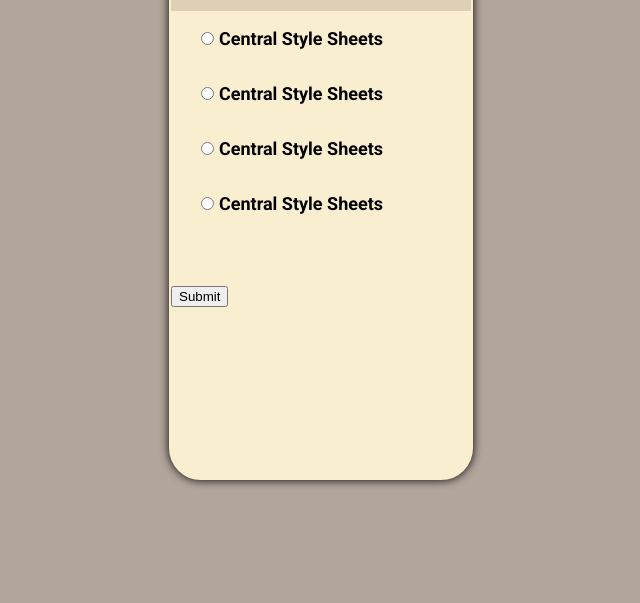
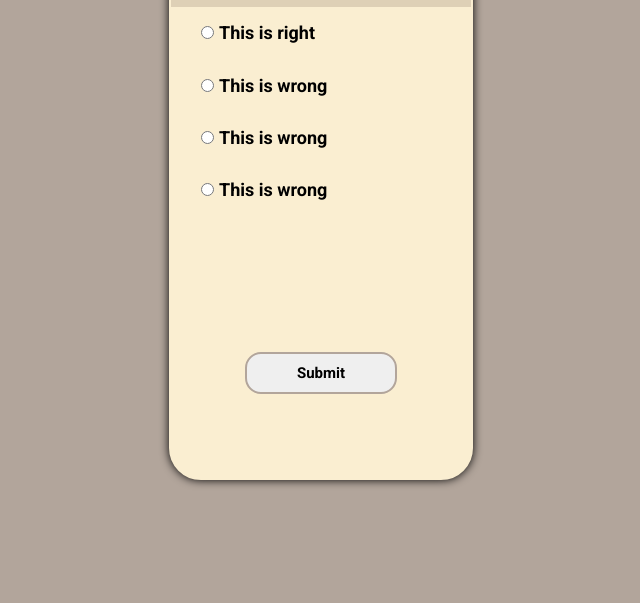
Before and after one commit to Ameer2000Mzori/Quiz-App, a website built with webpack: page src/index.html in a window 1280 px wide. Shown: the part 197-800 px from the top of the page, without its empty margins (319-959 px from the left). Built offline with nearby package versions, Linux system fonts and the light colour scheme.

Commit message:
added styling to the css, and html

```diff
--- a/src/index.html
+++ b/src/index.html
@@ -27,23 +27,25 @@
           <ul>
             <li>
               <input type="radio" id="A" name="codingStyle" />
-              <label for="A" class="a_Text">Central Style Sheets</label>
+              <label for="A" class="a_Text">This is right</label>
             </li>
             <li>
               <input type="radio" id="B" name="codingStyle" />
-              <label for="B" class="a_Text">Central Style Sheets</label>
+              <label for="B" class="a_Text">This is wrong</label>
             </li>
             <li>
               <input type="radio" id="C" name="codingStyle" />
-              <label for="C" class="a_Text">Central Style Sheets</label>
+              <label for="C" class="a_Text">This is wrong</label>
             </li>
             <li>
               <input type="radio" id="D" name="codingStyle" />
-              <label for="D" class="a_Text">Central Style Sheets</label>
+              <label for="D" class="a_Text">This is wrong</label>
             </li>
           </ul>
         </div>
-        <button class="submit-Btn">Submit</button>
+        <div class="button-Wrap">
+          <button class="submit-Btn">Submit</button>
+        </div>
       </div>
     </header>
     <script src="script.js"></script>
--- a/src/style.scss
+++ b/src/style.scss
@@ -91,5 +91,38 @@ body {
         }
       }
     }
+
+    .button-Wrap {
+      height: 40%;
+      width: 100%;
+      text-align: center;
+      align-items: center;
+      display: flex;
+      flex-direction: column;
+      justify-content: center;
+
+      .submit-Btn {
+        padding: 10px 50px;
+        border-radius: 1rem;
+        border: solid $colorThree 2px;
+        font-family: $fontOne;
+        font-size: 15px;
+        font-weight: 600;
+        transition: all 100ms ease-in-out;
+      }
+
+      .submit-Btn:hover {
+        border: solid $colorTwo 5px;
+        background-color: $colorThree;
+        color: $colorOne;
+        transform: scale(1.1);
+      }
+
+      .submit-Btn:active {
+        transform: scale(0.9);
+        background-color: white;
+        color: $colorTwo;
+      }
+    }
   }
 }
```
Also changed, not shown: src/style.css, 1 other file.
